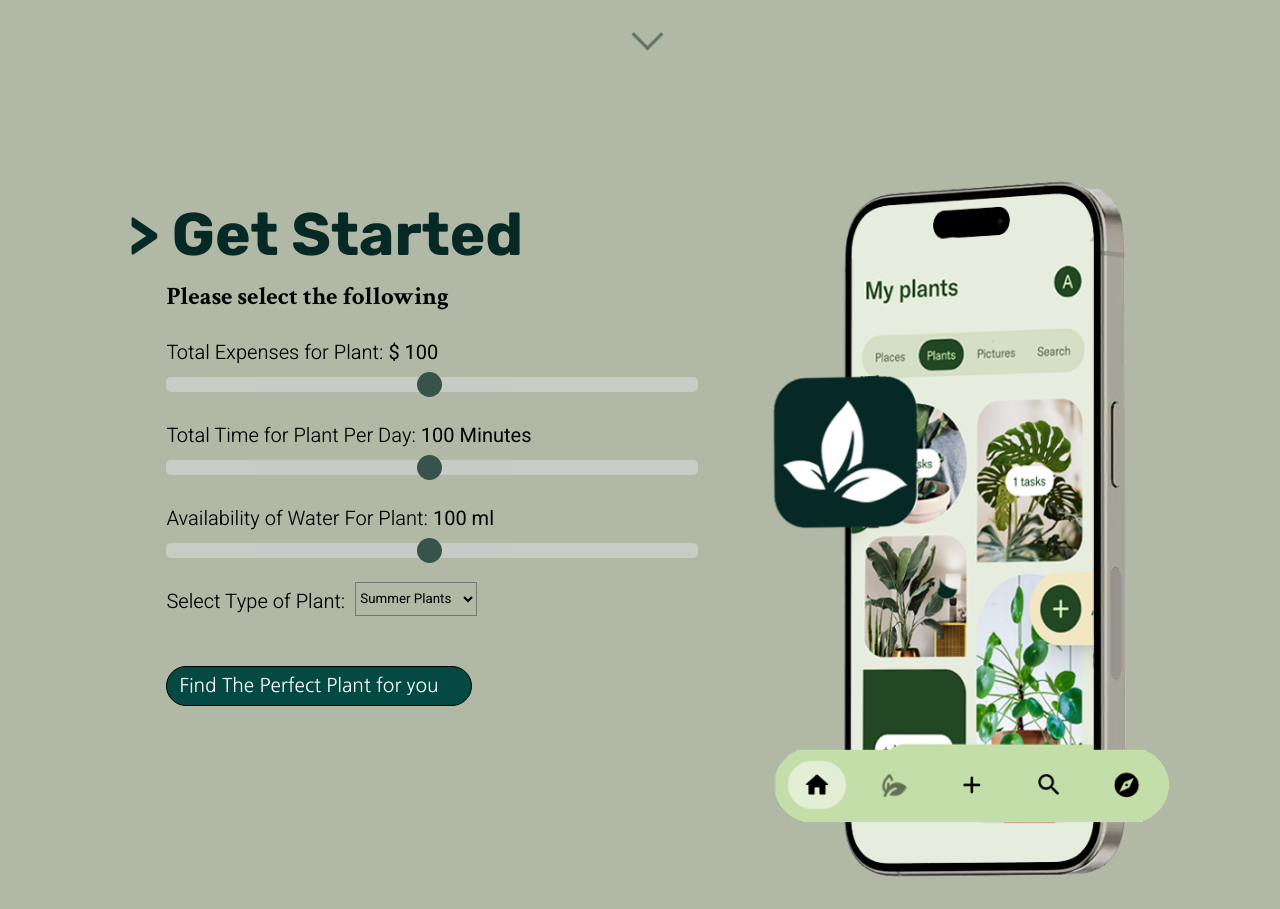
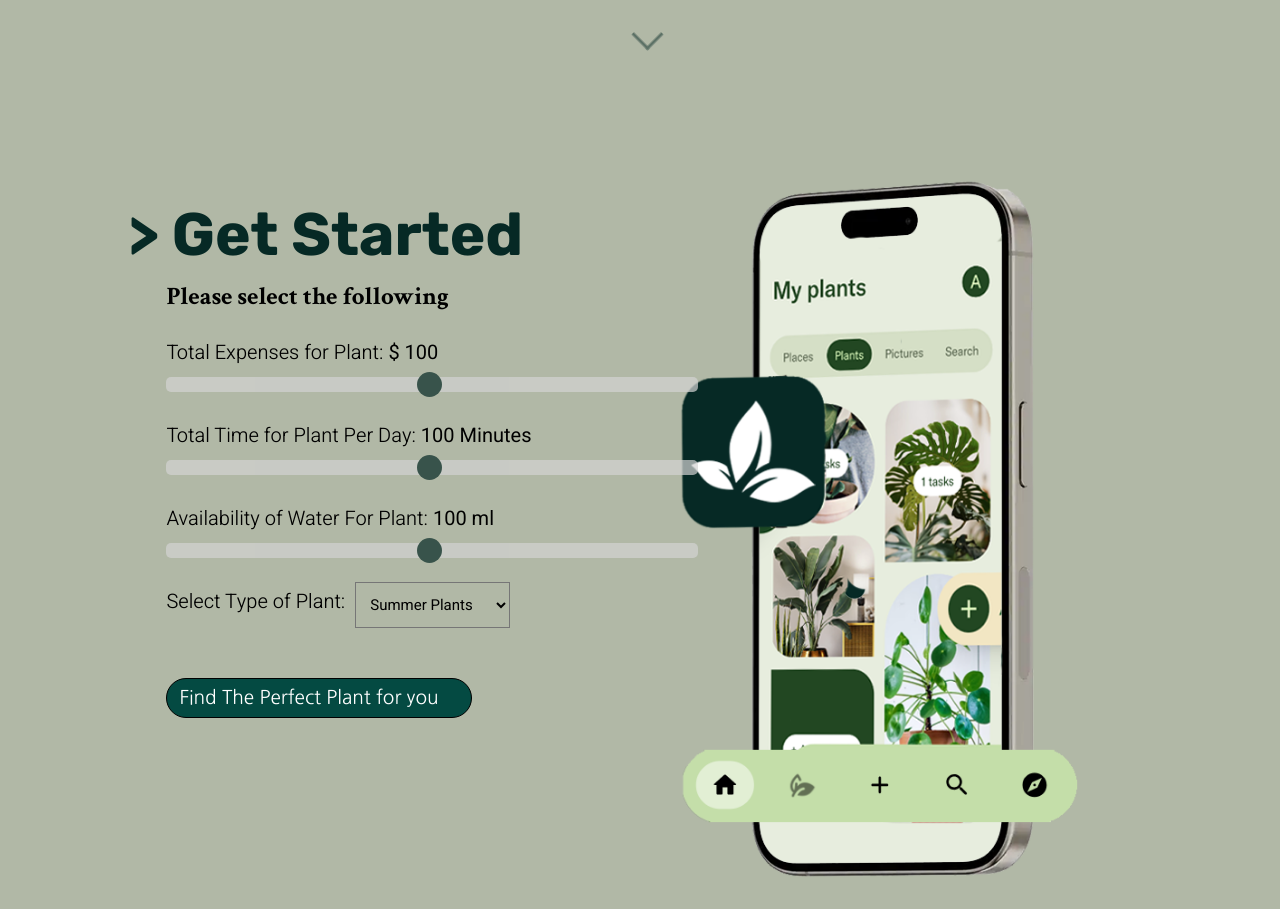
Before and after one commit to exeRik/Biruwa, a plain HTML site: page index.html in a window 1280 px wide. Shown: the part 737-1646 px from the top of the page. Drawn offline with Linux system fonts and the light colour scheme.

Commit message:
Update style.css

```diff
--- a/style.css
+++ b/style.css
@@ -229,13 +229,14 @@ align-items: center;
 	display: flex;
 	margin-top: 80px;
 	justify-content: space-between;
+	width: 100%;
 
 
   }
 
   #app-photo{
 	height: 95vh;
-	margin-right: 100px;
+	padding-right: 15vw;
 	padding-top: 40px;
 
   }
@@ -314,6 +315,8 @@ align-items: center;
   #plants{
 	margin-left: 10px;
 	font-family: "Heebo", sans-serif;;
+	padding: 10px;
+	font-size: 15px;
 
   }
 
```
